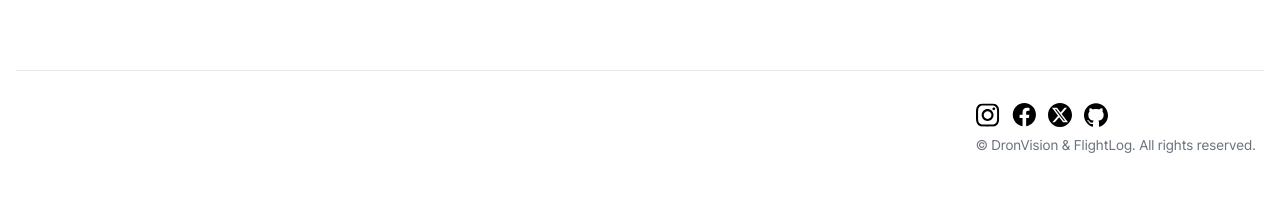
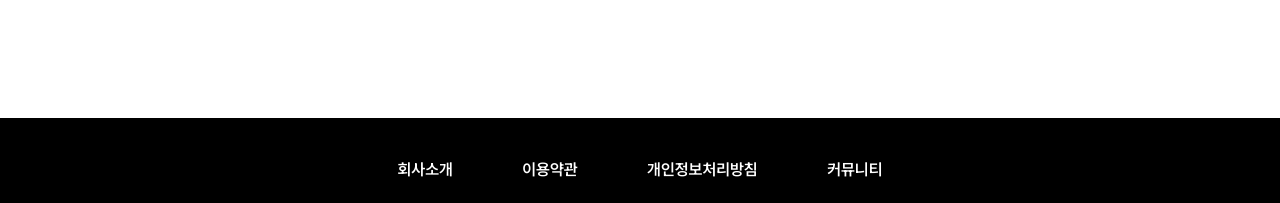
Before and after one commit to ormcamp-fe-3rd/FlightLog, a Next.js app: page / in a window 1280 px wide. Shown: the part 1849-2052 px from the top of the page. Built offline with nearby package versions, Linux system fonts and the light colour scheme.

Commit message:
[design] 하단 임시 푸터 삭제

```diff
--- a/src/app/page.tsx
+++ b/src/app/page.tsx
@@ -151,63 +151,6 @@ export default function Home() {
           </div>
         </div>
       </section>
-
-      <div className="mt-12 flex flex-col items-end border-t border-gray-200 pt-8 md:flex-col md:items-center md:gap-4">
-        <div className="flex w-72 items-start space-x-3">
-          <Link
-            href="https://github.com/ormcamp-fe-3rd/FlightLog"
-            target="blank"
-            className="text-gray-400 hover:opacity-75"
-          >
-            <span className="sr-only">Instagram</span>
-            <img
-              src="/images/home/insta-logo.svg"
-              alt="Instagram"
-              className="h-6 w-6"
-            />
-          </Link>
-          <Link
-            href="https://github.com/ormcamp-fe-3rd/FlightLog"
-            target="blank"
-            className="text-gray-400 hover:opacity-75"
-          >
-            <span className="sr-only">Facebook</span>
-            <img
-              src="/images/home/facebook-logo.svg"
-              alt="Facebook"
-              className="h-6 w-6"
-            />
-          </Link>
-
-          <Link
-            href="https://github.com/ormcamp-fe-3rd/FlightLog"
-            target="blank"
-            className="text-gray-400 hover:opacity-75"
-          >
-            <span className="sr-only">X (Twitter)</span>
-            <img
-              src="/images/home/x-logo.svg"
-              alt="X (Twitter)"
-              className="h-6 w-6"
-            />
-          </Link>
-          <Link
-            href="https://github.com/ormcamp-fe-3rd/FlightLog"
-            target="blank"
-            className="text-gray-400 hover:opacity-75"
-          >
-            <span className="sr-only">Github</span>
-            <img
-              src="/images/home/github-logo.svg"
-              alt="Github"
-              className="h-6 w-6"
-            />
-          </Link>
-        </div>
-        <p className="mt-2 w-72 text-left text-sm text-gray-500 md:mt-0 md:text-center">
-          &copy; DronVision & FlightLog. All rights reserved.
-        </p>
-      </div>
     </div>
   );
 }
```
